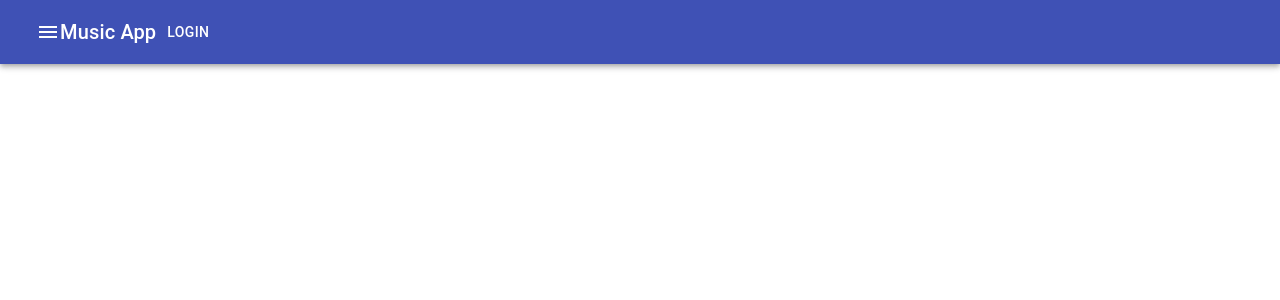
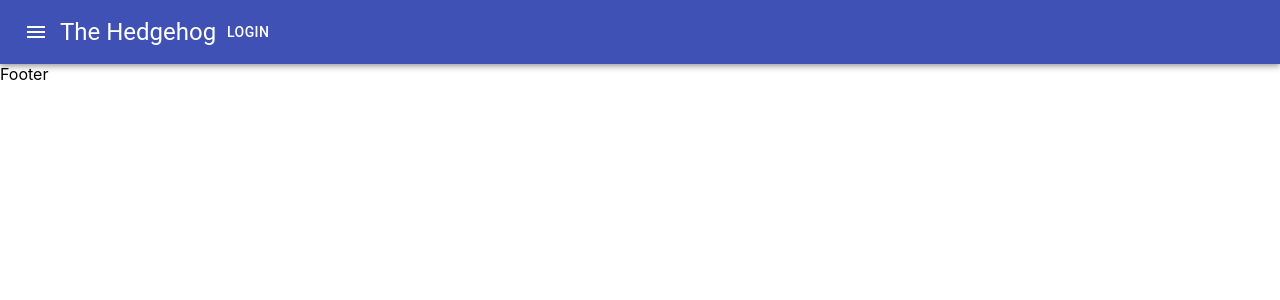
Before and after one commit to devarcher/musicapp, a React (Create React App) app: page / in a window 1280 px wide. Shown: the top 300 px of the page. Built offline with nearby package versions, Linux system fonts and the light colour scheme.

Commit message:
started trying to style flexbox...but not working

```diff
--- a/package.json
+++ b/package.json
@@ -6,6 +6,7 @@
     "@material-ui/core": "^4.8.3",
     "@material-ui/icons": "^4.5.1",
     "@material-ui/styles": "^4.8.2",
+    "@material-ui/system": "^4.7.1",
     "@testing-library/jest-dom": "^4.2.4",
     "@testing-library/react": "^9.4.0",
     "@testing-library/user-event": "^7.2.1",
--- a/src/App.js
+++ b/src/App.js
@@ -1,32 +1,15 @@
 import React from "react";
-import {
-  AppBar,
-  Toolbar,
-  IconButton,
-  Typography,
-  Button
-} from "@material-ui/core";
-import MenuIcon from "@material-ui/icons/Menu";
+import Header from "./Layouts/Header";
+import Footer from "./Layouts/Footer";
+
 import "./App.css";
 
 class App extends React.Component {
   render() {
     return (
       <div>
-        <div>
-          <AppBar position="static">
-            <Toolbar>
-              <IconButton
-                edge="start"
-                color="inherit"
-                aria-label="menu"
-              ></IconButton>
-              <MenuIcon />
-              <Typography variant="h6">Music App</Typography>
-              <Button color="inherit">Login</Button>
-            </Toolbar>
-          </AppBar>
-        </div>
+        <Header />
+        <Footer />
       </div>
     );
   }
--- /dev/null
+++ b/src/Layouts/Footer.js
@@ -0,0 +1,7 @@
+import React from "react";
+
+const Footer = () => {
+  return <div>Footer</div>;
+};
+
+export default Footer;
--- /dev/null
+++ b/src/Layouts/Header.js
@@ -0,0 +1,26 @@
+import React from "react";
+import {
+  AppBar,
+  Toolbar,
+  IconButton,
+  Typography,
+  Button
+} from "@material-ui/core";
+import MenuIcon from "@material-ui/icons/Menu";
+import { flexbox } from '@material-ui/system';
+
+const Header = props => {
+  return (
+    <AppBar position="static">
+      <Toolbar display="flex">
+        <IconButton edge="start" color="inherit" aria-label="menu">
+          <MenuIcon />
+        </IconButton>
+          <Typography variant="h5" flexGrow={1}>The Hedgehog</Typography>
+        <Button color="inherit">Login</Button>
+      </Toolbar>
+    </AppBar>
+  );
+};
+
+export default Header;
```
